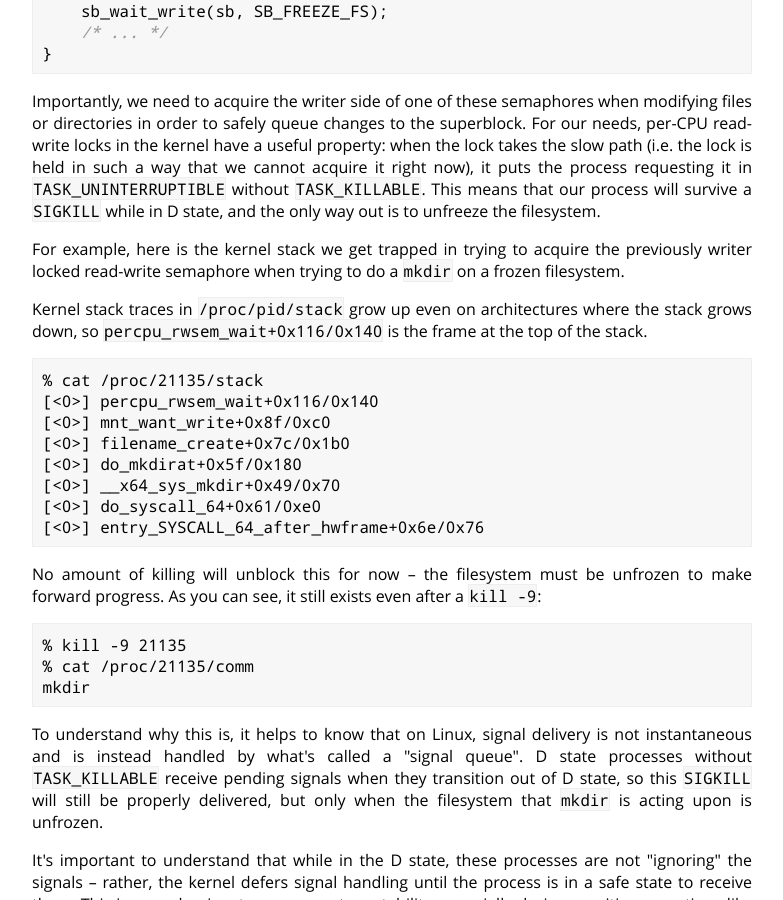
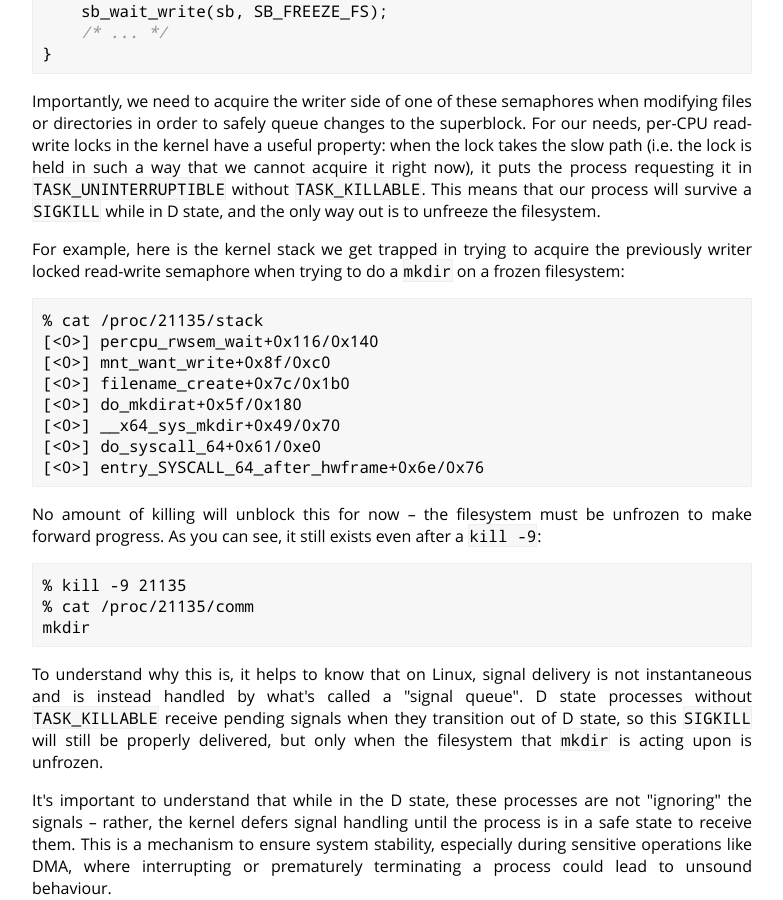
Before and after one commit to cdown/chrisdown.name, a Jekyll site: the page built from _posts/2024-02-05-reliably-creating-d-state-processes-on-demand.md, in a window 1280 px wide and 900 px high, scrolled down 11553 px. Shown: the whole window, without its empty margins (248-1031 px from the left). Built offline with Jekyll 4.4.1, drawn with Linux system fonts in a browser that asks for light colours; a script that is not in the unit is left out.

Commit message:
vfork: Remove grows up/grows down comment
This is somewhat confusing, just forget it.

```diff
--- a/_posts/2024-02-05-reliably-creating-d-state-processes-on-demand.md
+++ b/_posts/2024-02-05-reliably-creating-d-state-processes-on-demand.md
@@ -728,12 +728,7 @@ the filesystem.
 
 For example, here is the kernel stack we get trapped in trying to acquire the
 previously writer locked read-write semaphore when trying to do a `mkdir` on a
-frozen filesystem.
-
-<div class="sidenote sidenote-right">Kernel stack traces in
-<code>/proc/pid/stack</code> grow up even on architectures where the stack
-grows down, so <code>percpu_rwsem_wait+0x116/0x140</code> is the frame at the
-top of the stack.</div>
+frozen filesystem:
 
     % cat /proc/21135/stack
     [<0>] percpu_rwsem_wait+0x116/0x140
```
